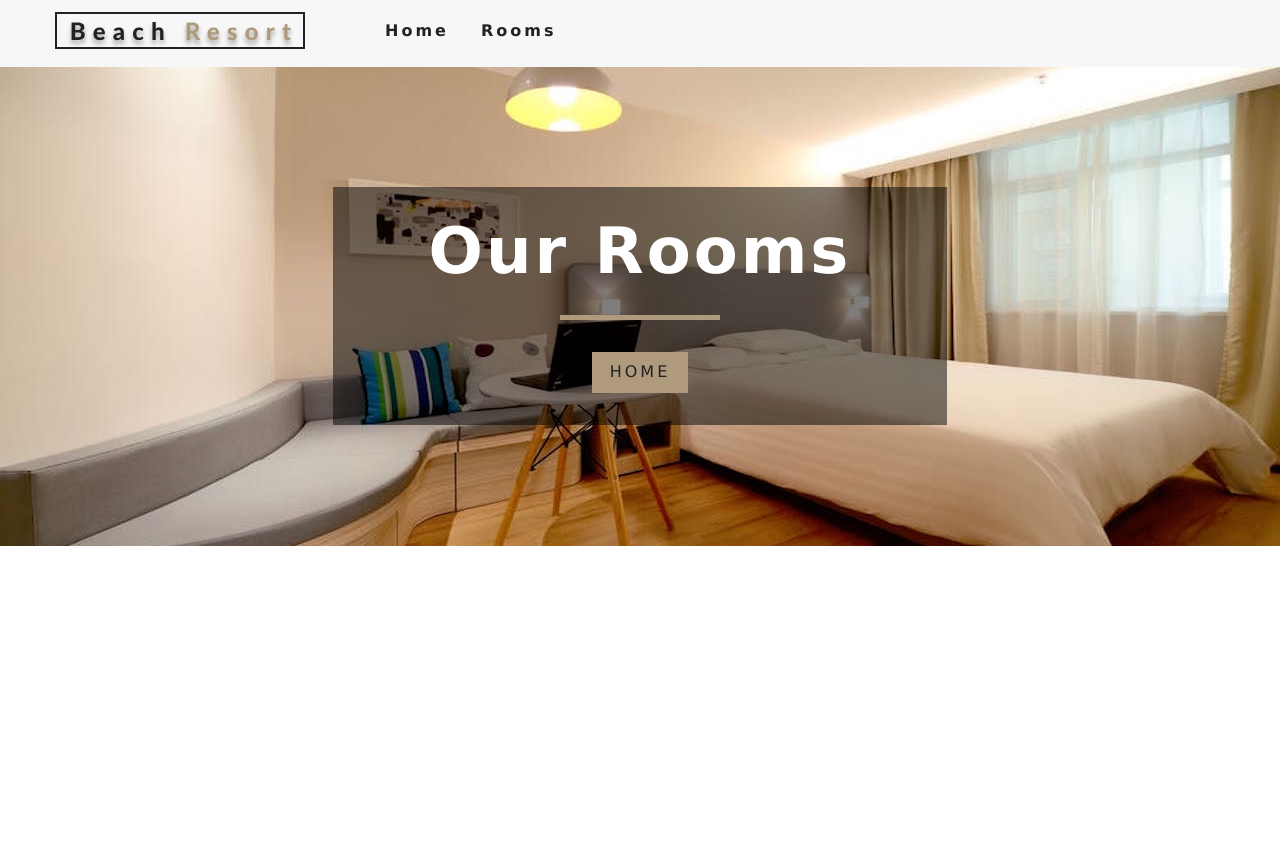
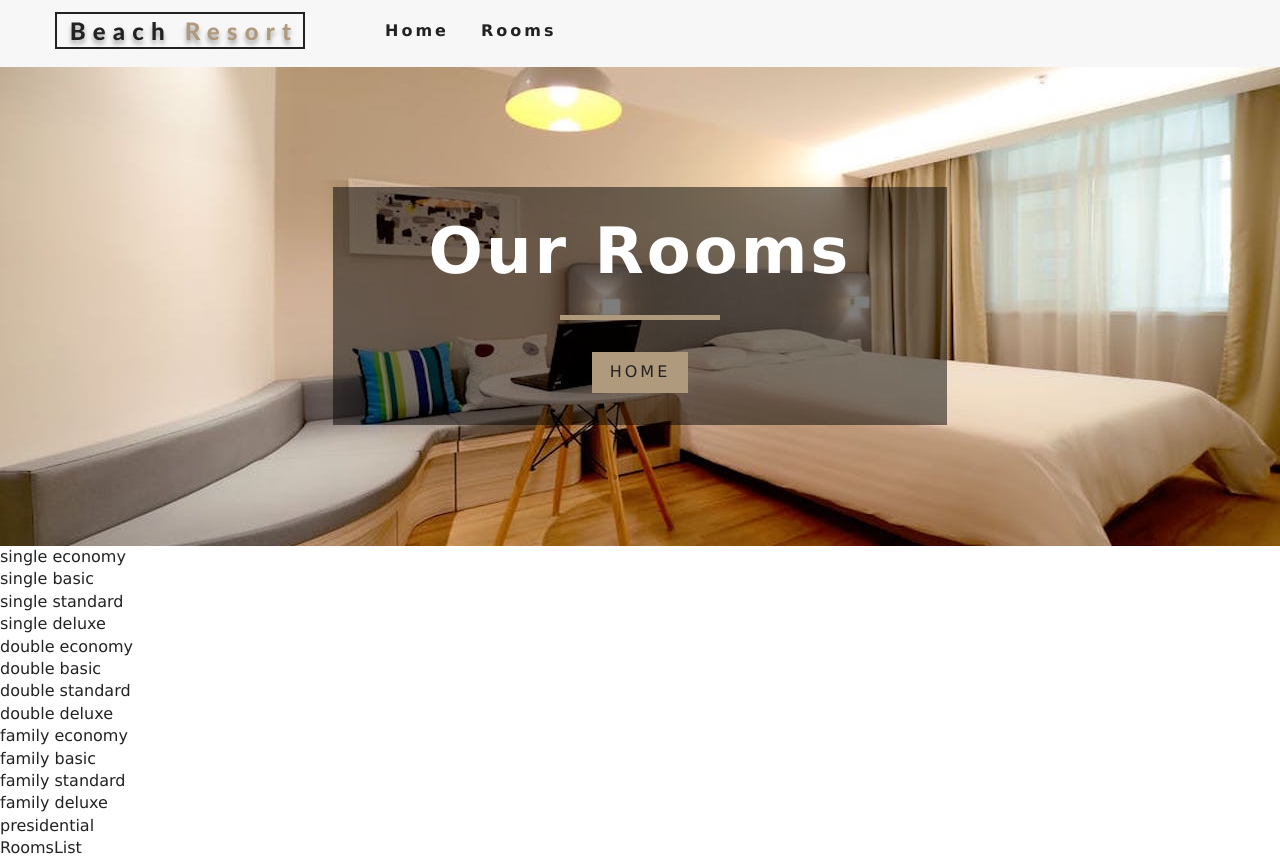
Before and after one commit to aaronshivers/resort, a React (Create React App) app: page /rooms in a window 1280 px wide. Before the commit the page ends 800 px from the top, so only its background shows below. Built offline with nearby package versions, Linux system fonts and the light colour scheme.

Commit message:
setup roomcontainer component

```diff
--- /dev/null
+++ b/src/components/RoomContainer.js
@@ -0,0 +1,20 @@
+import React, { useContext } from 'react'
+import RoomsFilter from './RoomsFilter'
+import RoomsList from './RoomsList'
+import Loading from './Loading'
+import { RoomContext } from '../context/room-context'
+
+
+const RoomContainer = () => {
+  const { rooms, hasLoaded, sortedRooms } = useContext(RoomContext)
+
+  return !hasLoaded ? <Loading /> : (
+
+    <>
+      <RoomsFilter rooms={ rooms } />
+      <RoomsList rooms={ sortedRooms } />
+    </>
+  )
+}
+
+export default RoomContainer
--- /dev/null
+++ b/src/components/RoomsFilter.js
@@ -0,0 +1,13 @@
+import React from 'react'
+
+const RoomsFilter = ({ rooms }) => (
+  <div>
+    {
+      rooms.map(({ name }, i) => (
+        <div key={ i }>{ name }</div>
+      ))
+    }
+  </div>
+)
+
+export default RoomsFilter
--- /dev/null
+++ b/src/components/RoomsList.js
@@ -0,0 +1,9 @@
+import React from 'react'
+
+const RoomsList = () => (
+  <div>
+    RoomsList
+  </div>
+)
+
+export default RoomsList
--- a/src/context/room-context.js
+++ b/src/context/room-context.js
@@ -1,4 +1,4 @@
-import React, { createContext, useState, useEffect } from 'react'
+import React, { createContext, useState, useEffect, useReducer } from 'react'
 import items from '../data'
 
 const RoomContext = createContext()
@@ -32,10 +32,7 @@ const RoomProvider = ({ children }) => {
   )
 }
 
-const RoomConsumer = RoomContext.Consumer
-
 export {
   RoomContext,
-  RoomProvider,
-  RoomConsumer
+  RoomProvider
 }
--- a/src/pages/Rooms.js
+++ b/src/pages/Rooms.js
@@ -2,9 +2,10 @@ import React from 'react'
 import { Link } from 'react-router-dom'
 import Hero from '../components/Hero'
 import Banner from '../components/Banner'
+import RoomContainer from '../components/RoomContainer'
 
 const Rooms = () => (
-  <div>
+  <>
     <Hero hero="roomsHero">
       <Banner
         title="our rooms"
@@ -17,7 +18,8 @@ const Rooms = () => (
         </Link>
       </Banner>
     </Hero>
-  </div>
+    <RoomContainer />
+  </>
 )
 
 export default Rooms
```
Also changed, not shown: src/reducers/room-reducer.js (added, +8 -0 lines).
